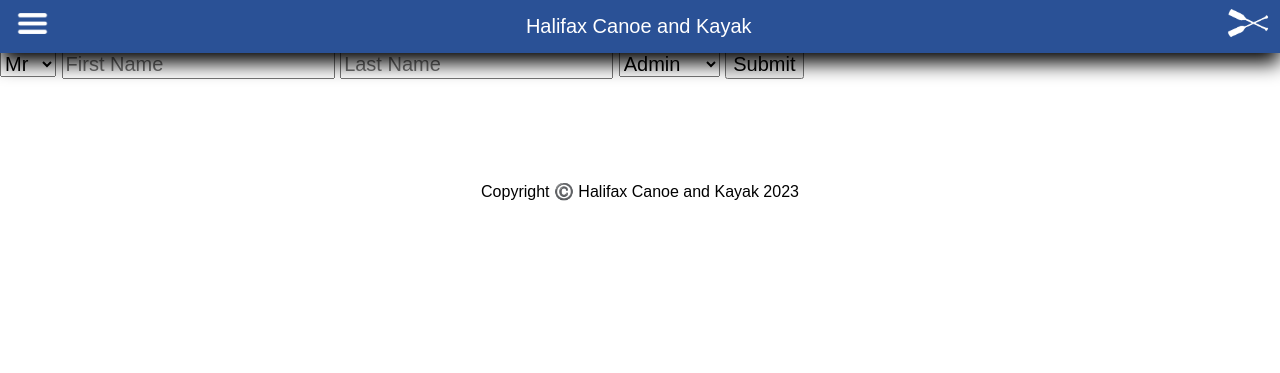
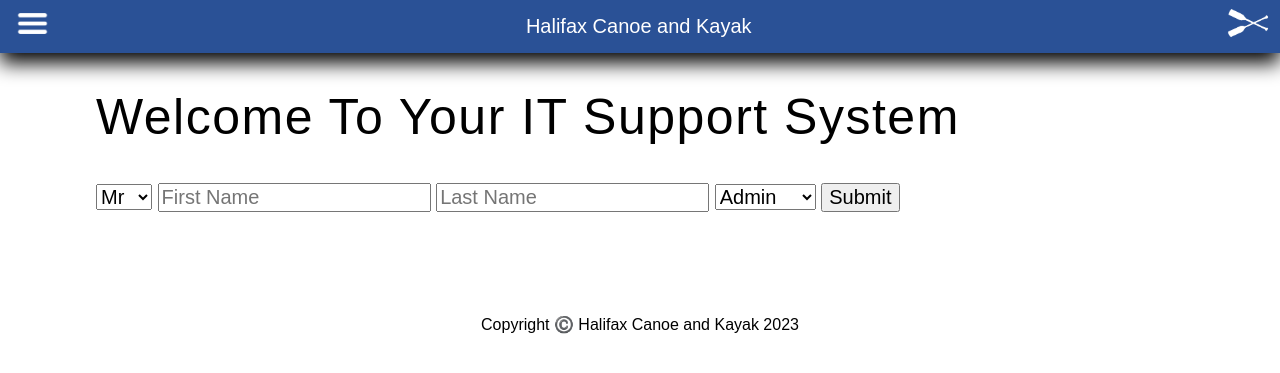
Before and after one commit to victorialange/ProjectTwoSfh, a PHP site: page /project2home.php in a window 1280 px wide. Shown: the top 373 px of the page. Run offline with PHP 8.4, Linux system fonts and the light colour scheme.

Commit message:
Add wrapper & classes

```diff
--- a/project2home.php
+++ b/project2home.php
@@ -14,6 +14,11 @@
   <!-- Start session -->
 
   <!-- ->Button to Logout.php across all pages -->
+
+  <div class="supportFormContainer">
+    <div class="wrapper">
+      <!-- form heading -->
+      <h2>Welcome To Your IT Support System</h2>
 
   <!-- initial form with 4 fields -->
   <!-- send values of form to problem.php -->
@@ -50,6 +55,8 @@
     <button type="submit">Submit</button>
 
   </form>
+    </div>
+  </div>
 
   <!-- include footer.php for copyright -->
   <?php include 'footer.php'; ?>
```
Also changed, not shown: isnt-working.php (+8 -6 lines).
